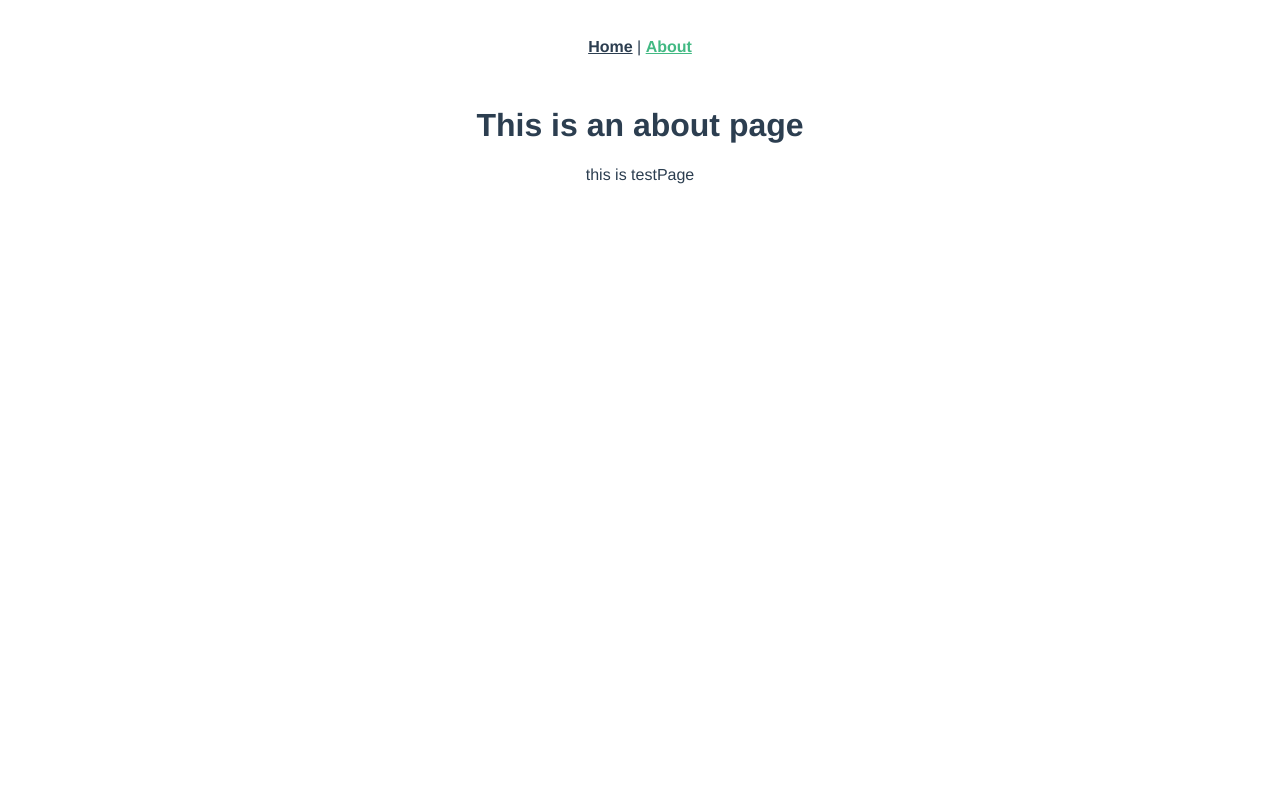
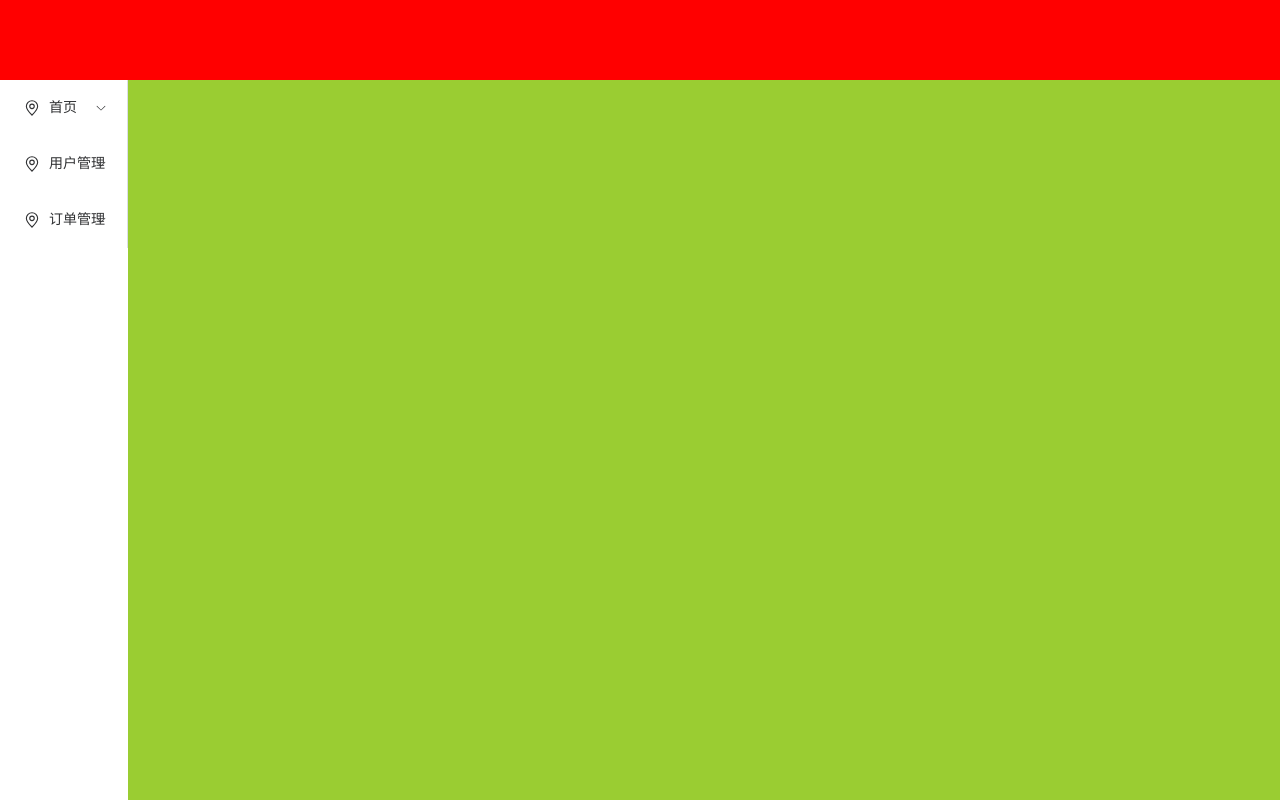
Before and after one commit to TuLvTaDie/managementSystem, a Vue app: page /about in a window 1280 px wide. Built offline with nearby package versions, Linux system fonts and the light colour scheme.

Commit message:
setup声明变量，PropType声明组件props类型

```diff
--- a/package.json
+++ b/package.json
@@ -9,6 +9,7 @@
   },
   "dependencies": {
     "core-js": "^3.8.3",
+    "element-plus": "^2.3.0",
     "vue": "^3.2.13",
     "vue-router": "^4.0.3"
   },
--- a/src/App.vue
+++ b/src/App.vue
@@ -1,29 +1,125 @@
 <template>
-  <nav>
+  <!-- <nav>
     <router-link to="/">Home</router-link> |
     <router-link to="/about">About</router-link>
   </nav>
-  <router-view/>
+  <router-view/> -->
+  <div id="app">
+    <div class="header"></div>
+    <div class="body">
+      <div class="leftTabs">
+        <leftTabs :data="menuList"/>
+      </div>
+      <div class="pageBody"></div>
+    </div>
+  </div>
 </template>
-
+<script lang="ts">
+import { defineComponent } from 'vue';
+import leftTabs from '@/components/common/leftTabs.vue';
+export default defineComponent({
+  components: {
+    leftTabs
+  },
+  setup() {
+    let menuList: any = [
+      {
+        id: '1',
+        path: '/CityShow',
+        name: 'HomeFilled',
+        label: '首页',
+        icon: 'HomeFilled',
+        url: '/CityShow',
+        router: '',
+        children: [{
+            id: '1-2',
+            path: '/page2',
+            name: 'page2',
+            label: 'page2',
+            url: '/page2',
+            children: [
+              {
+                id: '1-1-1',
+                path: '/page1',
+                name: 'page1',
+                label: 'page1',
+                url: '/page1',
+              },
+            ],
+          },],
+      },
+      {
+        id: '2',
+        path: '/UserFilled',
+        name: 'UserFilled',
+        label: '用户管理',
+        icon: 'UserFilled',
+        url: '/UserFilled',
+        children: [
+          {
+            id: '2-2',
+            path: '/page2',
+            name: 'page2',
+            label: 'page2',
+            url: '/page2',
+            children: [
+              {
+                id: '2-1-1',
+                path: '/page1',
+                name: 'page1',
+                label: 'page1',
+                url: '/page1',
+              },
+            ],
+          },
+        ],
+      },
+      {
+        id: '3',
+        path: '/Management',
+        name: 'Management',
+        label: '订单管理',
+        icon: 'Management',
+        url: '/Management',
+        children: [],
+      }
+    ]
+    return {
+      menuList
+    }
+  }
+})
+</script>
 <style lang="scss">
-#app {
-  font-family: Avenir, Helvetica, Arial, sans-serif;
-  -webkit-font-smoothing: antialiased;
-  -moz-osx-font-smoothing: grayscale;
-  text-align: center;
-  color: #2c3e50;
+body {
+  margin: 0;
+  padding: 0;
 }
 
-nav {
-  padding: 30px;
+#app {
+  width: 100vw;
+  height: 100vh;
+  .header {
+    width: 100%;
+    height: 80px;
+    height: 5rem;
+    background-color: red;
+  }
 
-  a {
-    font-weight: bold;
-    color: #2c3e50;
-
-    &.router-link-exact-active {
-      color: #42b983;
+  .body {
+    width: 100%;
+    height: calc(100% - 80px);
+    height: calc(100% - 5rem);
+    display: flex;
+    .leftTabs {
+      width: 10%;
+      height: 100%;
+      background-color: #ffffff;
+    }
+    .pageBody {
+      width: 90%;
+      height: 100%;
+      background-color: yellowgreen;
     }
   }
 }
--- /dev/null
+++ b/src/components/common/leftTabs.vue
@@ -0,0 +1,117 @@
+<template>
+  <el-row class="tac">
+    <el-col :span="24">
+      <el-menu
+        default-active="2"
+        class="el-menu-vertical-demo"
+        @open="handleOpen"
+        @close="handleClose"
+        v-for="(item, index) in props.data"
+        :key="item.id+index"
+      >
+        <el-sub-menu :index="item.id">
+          <template #title>
+            <el-icon><location /></el-icon>
+            <span>{{ item.label }}</span>
+          </template>
+          <div v-for="(secondItem, secondIndex) in item.children" :key="secondIndex">
+            <el-sub-menu v-if="secondItem.children.length" :index="secondItem.id">
+              <template #title>
+                <span>{{ secondItem.label }}</span>
+              </template>
+              <el-menu-item v-for="(thirdlyItem, thirdlyIndex) in secondItem.children" :key="thirdlyIndex" :index="thirdlyItem.id">{{ thirdlyItem.label }}</el-menu-item>
+            </el-sub-menu>
+          </div>
+          <el-menu-item-group v-for="(secondItem, secondIndex) in item.children" :key="secondIndex">
+              <el-menu-item v-if="!secondItem.children.length" :index="secondItem.id">{{ secondItem.label }}</el-menu-item>
+          </el-menu-item-group>
+        </el-sub-menu>
+
+        <!-- <el-sub-menu index="2">
+          <template #title>
+            <el-icon><location /></el-icon>
+            <span>Navigator One</span>
+          </template>
+          <el-menu-item-group>
+            <el-menu-item index="2-1">item one</el-menu-item>
+            <el-menu-item index="2-2">item two</el-menu-item>
+            <el-menu-item index="2-3">item three</el-menu-item>
+          </el-menu-item-group>
+          <el-sub-menu index="2-4">
+            <template #title>item four</template>
+            <el-menu-item index="2-4-1">item one</el-menu-item>
+          </el-sub-menu>
+        </el-sub-menu> -->
+        <!-- <el-sub-menu index="2">
+          <template #title>
+            <el-icon><icon-menu /></el-icon>
+            <span>Navigator Two</span>
+          </template>
+          <el-menu-item-group>
+            <el-menu-item index="2-1">item one</el-menu-item>
+            <el-menu-item index="2-2">item two</el-menu-item>
+            <el-menu-item index="2-3">item three</el-menu-item>
+          </el-menu-item-group>
+        </el-sub-menu>
+        <el-menu-item index="3" disabled>
+          <el-icon><document /></el-icon>
+          <span>Navigator Three</span>
+        </el-menu-item>
+        <el-menu-item index="4">
+          <el-icon><setting /></el-icon>
+          <span>Navigator Four</span>
+        </el-menu-item> -->
+      </el-menu>
+    </el-col>
+  </el-row>
+</template>
+
+<script lang="ts">
+  import { defineComponent } from 'vue'
+  export default defineComponent({
+    name: 'leftTabs',
+  })
+</script>
+
+<script lang="ts" setup>
+  import { defineProps, PropType } from 'vue'
+  export interface ColumnProps{
+    id: any,
+    path: any,
+    name: any,
+    label: any,
+    icon: any,
+    url: any,
+    router: any,
+    children: any
+  }
+  import {
+    Document,
+    Menu as IconMenu,
+    Location,
+    Setting,
+  } from '@element-plus/icons-vue'
+
+  const props = defineProps({
+    data: {
+      type: Array as PropType<ColumnProps[]>,
+      default: () => []
+    }
+  });
+  const handleOpen = (key: string, keyPath: string[]) => {
+    console.log(key, keyPath)
+  }
+  const handleClose = (key: string, keyPath: string[]) => {
+    console.log(key, keyPath)
+  }
+</script>
+
+<style lang="scss">
+  .el-menu-item-group__title {
+    display: none;
+  }
+  .el-menu-item:hover {
+    color: rgba($color: #409EFF, $alpha: 0.7);
+    background-color: rgba($color: #409EFF, $alpha: .1)
+  }
+</style>
--- a/src/components/testPage.vue
+++ b/src/components/testPage.vue
@@ -1,5 +1,6 @@
 <template>
   <div>this is testPage</div>
+  <el-button>Default</el-button>
 </template>
 
 <script lang="ts">
--- a/src/main.ts
+++ b/src/main.ts
@@ -1,5 +1,7 @@
 import { createApp } from 'vue'
+import router from './router'
+import ElementPlus from 'element-plus'
+import 'element-plus/dist/index.css'
 import App from './App.vue'
-import router from './router'
 
-createApp(App).use(router).mount('#app')
+createApp(App).use(router).use(ElementPlus).mount('#app')
--- a/tsconfig.json
+++ b/tsconfig.json
@@ -13,7 +13,8 @@
     "sourceMap": true,
     "baseUrl": ".",
     "types": [
-      "webpack-env"
+      "webpack-env",
+      "element-plus/global"
     ],
     "paths": {
       "@/*": [
```
Also changed, not shown: 1 other file (tests, documents, lock files or other folders).
